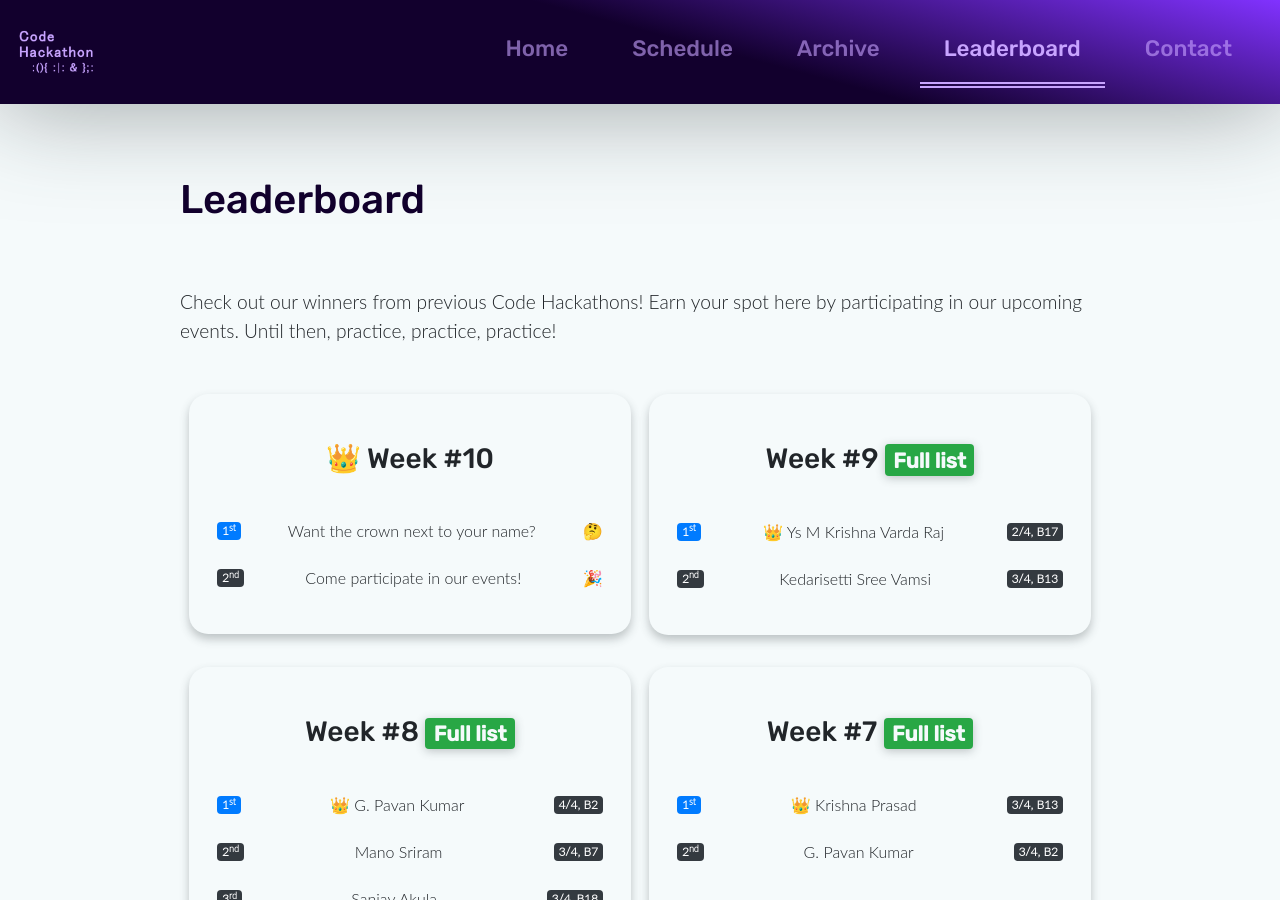
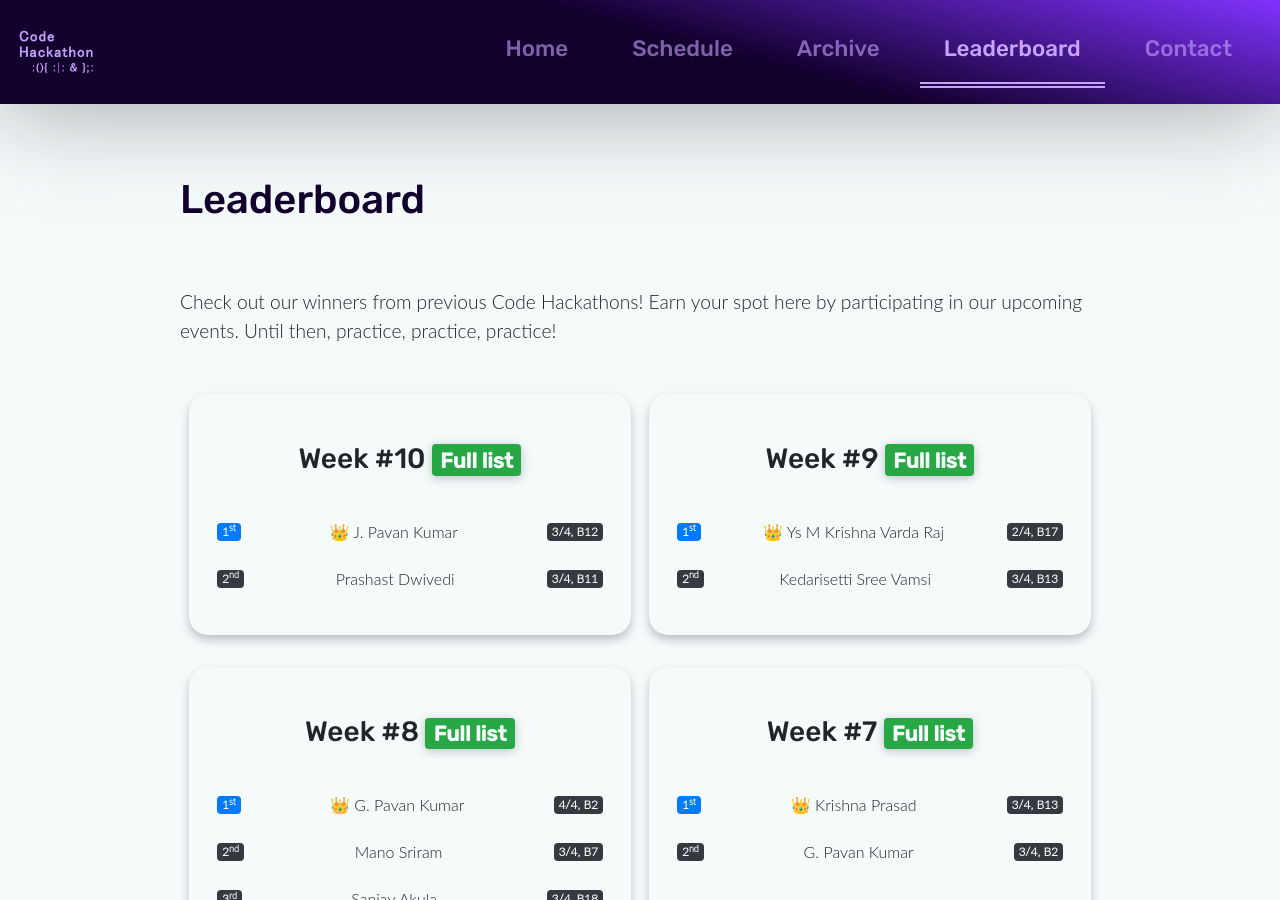
Before and after one commit to codehackathon/codehackathon.github.io, a Jekyll site: the page built from leaderboard.html, in a window 1280 px wide and 900 px high. Built offline with Jekyll 4.4.1, drawn with Linux system fonts in a browser that asks for light colours.

Commit message:
Updated leaderboard with winners of week-10

```diff
--- a/leaderboard.html
+++ b/leaderboard.html
@@ -79,17 +79,17 @@
 					<h1>Leaderboard</h1>
 					<p>Check out our winners from previous Code Hackathons! Earn your spot here by participating in our upcoming events. Until then, practice, practice, practice!</p>
 					<div class="event-card">
-						<h3>️👑 Week #10</h3>
+						<h3>️Week #10 <a href="https://www.hackerrank.com/contests/week-10-code-hackathon/leaderboard" class="badge badge-success" target="_blank">Full list</a></h3>
 						<ul class="list-group">
 							<li class="list-group-item d-flex justify-content-between align-items-center">
 								<span class="badge badge-primary">1<sup>st</sup></span>
-								Want the crown next to your name?
-								<span>🤔</span>
+								👑 J. Pavan Kumar
+								<span class="badge badge-dark">3/4, B12</span>
 							</li>
 							<li class="list-group-item d-flex justify-content-between align-items-center">
 								<span class="badge badge-dark">2<sup>nd</sup></span>
-								Come participate in our events!
-								<span>🎉</span>
+								Prashast Dwivedi
+								<span class="badge badge-dark">3/4, B11</span>
 							</li>
 						</ul>
 					</div>
```
